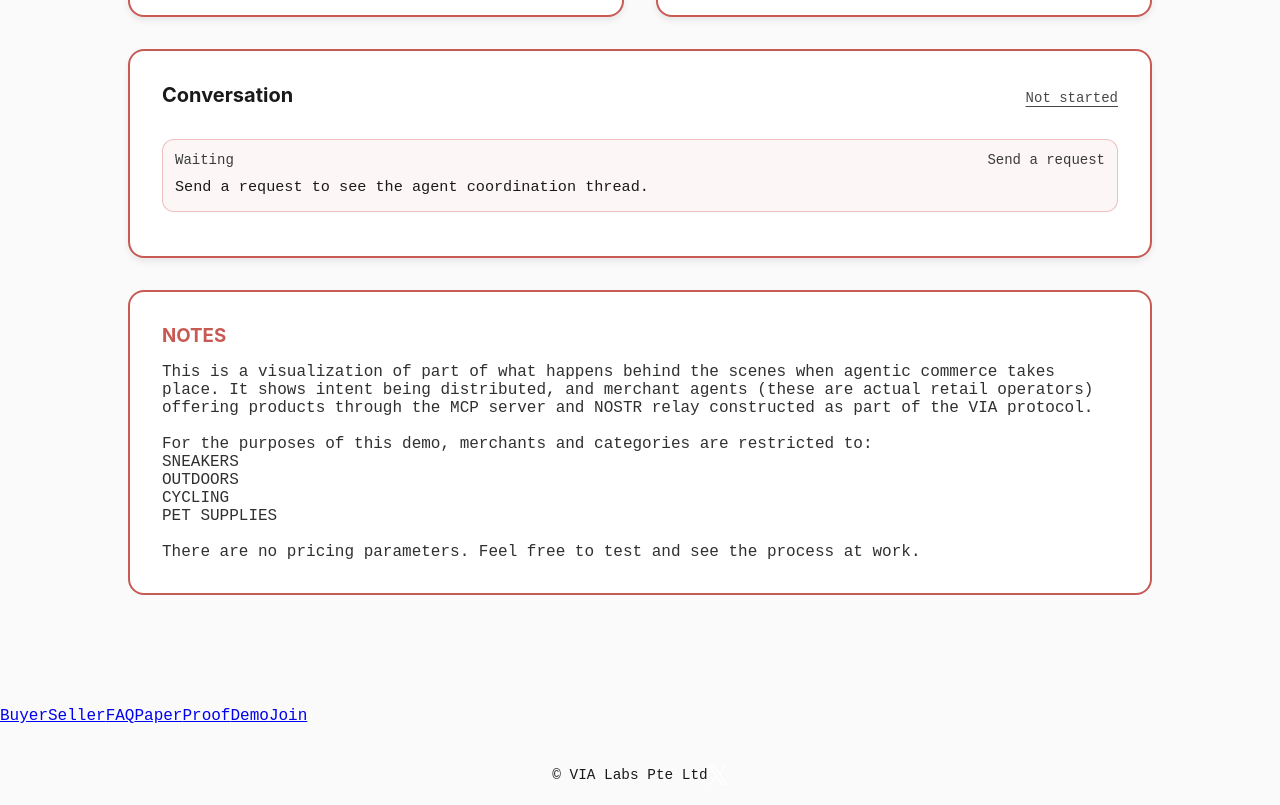
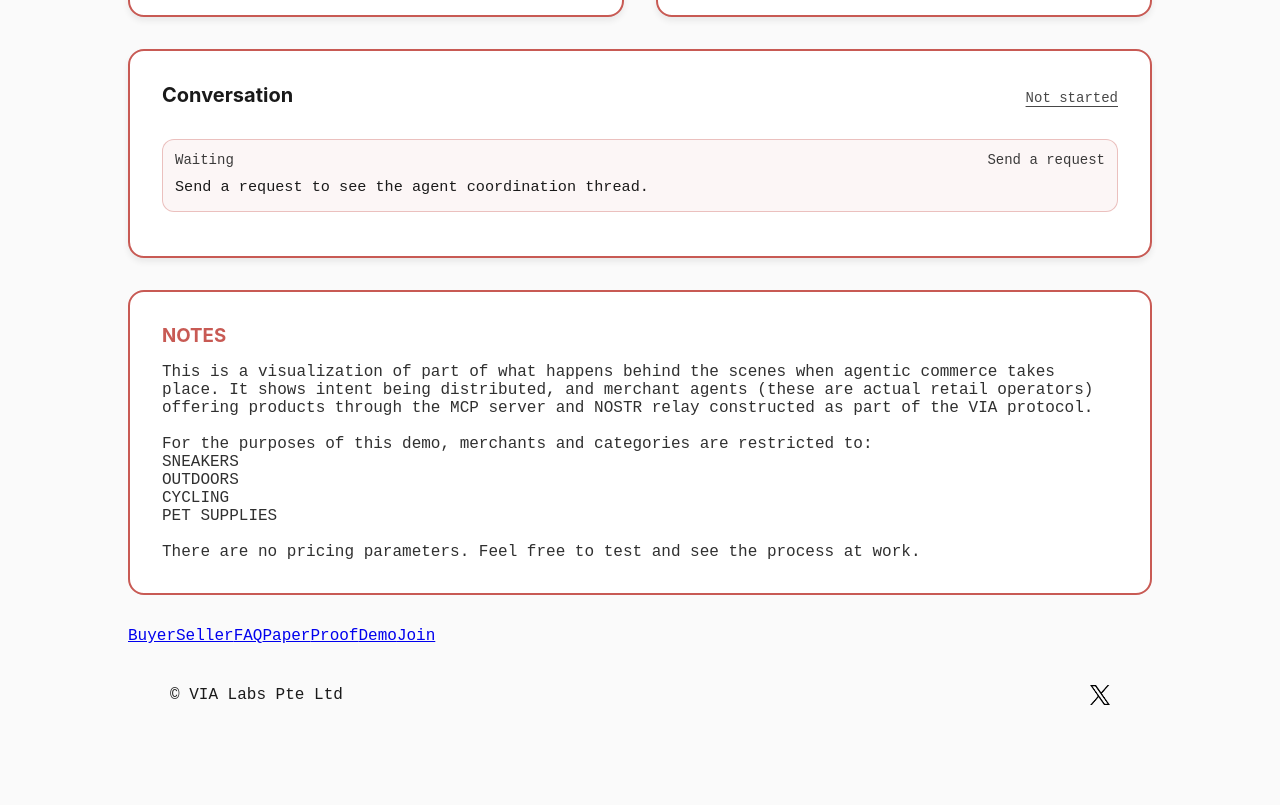
Before and after one commit to richardjhobbs/via_demo, a Next.js app: page / in a window 1280 px wide. Shown: the part 1530-2335 px from the top of the page. Built offline with nearby package versions, Linux system fonts and the light colour scheme.

Commit message:
Add bottom nav and fix footer X link

```diff
--- a/app/page.tsx
+++ b/app/page.tsx
@@ -63,7 +63,7 @@ export default function HomePage() {
   const [loading, setLoading] = useState(false);
   const [pollOn, setPollOn] = useState(false);
 
-  // Set your real X URL here (do not guess)
+  // Replace if needed, do not guess
   const xUrl = "https://x.com/via_labs_sg";
 
   const heroSubtitle = useMemo(() => {
@@ -225,11 +225,11 @@ export default function HomePage() {
     const stage = thread?.kpis?.stageLabel?.toLowerCase() ?? "";
     const offersCount = thread?.kpis?.offersCount ?? 0;
     const hasOfferSelected = Boolean(thread?.selectedOfferId);
-    const confirmed = Boolean(thread?.kpis?.confirmed);
+    const confirmedKpi = Boolean(thread?.kpis?.confirmed);
 
     const stepStatus = (n: number) => {
       if (!thread) return "Pending";
-      if (confirmed) return "Done";
+      if (confirmedKpi) return "Done";
       if (n === 1) return "Done";
       if (n === 2) return stage.includes("broadcast") || offersCount > 0 ? "Active" : "Pending";
       if (n === 3) return offersCount > 0 ? (offersCount >= 3 ? "Done" : "Active") : "Pending";
@@ -247,15 +247,16 @@ export default function HomePage() {
     ];
   }, [thread, intentLine, routingLine]);
 
+  // Correct mapping:
+  // Light mode (day): black icon
+  // Dark mode (night): white icon
   const viaLogoSrc = theme === "dark" ? "/images/VIA_logo_large_white.png" : "/images/VIA_logo_large_black.png";
   const xIconSrc = theme === "dark" ? "/images/logo-white.png" : "/images/logo-black.png";
 
   return (
     <>
-      {/* Uses the same structural hooks as getvia CSS */}
       <header>
         <a href="https://getvia.xyz/index.html" className="logo" aria-label="VIA Home">
-
           <img id="logo" src={viaLogoSrc} alt="VIA Logo" />
         </a>
       </header>
@@ -278,7 +279,6 @@ export default function HomePage() {
         </svg>
       </button>
 
-      {/* main is required for proper centering in your CSS */}
       <main>
         <div className="container">
           <h1>VIA DEMO</h1>
@@ -466,27 +466,12 @@ export default function HomePage() {
                 </>
               )}
 
-              {/* Buttons at the bottom of the right Offers column */}
+              {/* Buttons at the bottom of the right column */}
               <div style={{ marginTop: 16 }}>
                 <div className="demo-controls" style={{ justifyContent: "center" }}>
-                  <button
-                    className={"demo-pill " + (rightTab === "offers" ? "active" : "")}
-                    onClick={() => setRightTab("offers")}
-                  >
-                    Offers
-                  </button>
-                  <button
-                    className={"demo-pill " + (rightTab === "transparency" ? "active" : "")}
-                    onClick={() => setRightTab("transparency")}
-                  >
-                    Transparency
-                  </button>
-                  <button
-                    className={"demo-pill " + (rightTab === "debug" ? "active" : "")}
-                    onClick={() => setRightTab("debug")}
-                  >
-                    Debug
-                  </button>
+                  <button className={"demo-pill " + (rightTab === "offers" ? "active" : "")} onClick={() => setRightTab("offers")}>Offers</button>
+                  <button className={"demo-pill " + (rightTab === "transparency" ? "active" : "")} onClick={() => setRightTab("transparency")}>Transparency</button>
+                  <button className={"demo-pill " + (rightTab === "debug" ? "active" : "")} onClick={() => setRightTab("debug")}>Debug</button>
                 </div>
               </div>
             </div>
@@ -547,8 +532,8 @@ export default function HomePage() {
               </div>
             </div>
           </div>
-        </div>
-      </main>
+
+          {/* Bottom Nav (full getvia nav) */}
           <nav className="bottom-nav" aria-label="Main navigation">
             <a href="https://getvia.xyz/buyer.html" className="bottom-nav-link">Buyer</a>
             <a href="https://getvia.xyz/seller.html" className="bottom-nav-link">Seller</a>
@@ -559,30 +544,23 @@ export default function HomePage() {
             <a href="https://getvia.xyz/join.html" className="bottom-nav-link">Join</a>
           </nav>
 
-      {/* Footer uses the same classes as getvia */}
+          {/* Footer: single X link only, no ghost links */}
           <footer className="site-footer">
-  <div className="footer-left">
-    © VIA Labs Pte Ltd
-  </div>
+            <div className="demo-footer-left">© VIA Labs Pte Ltd</div>
 
-  <div className="footer-right">
-    <a
-      href="https://x.com/via_labs_sg"
-      target="_blank"
-      rel="noopener noreferrer"
-      className="social-link"
-    >
+            <div className="demo-footer-right">
+              <a href={xUrl} target="_blank" rel="noopener noreferrer" className="social-link" aria-label="VIA on X">
                 <img
                   id="socialIcon"
-        src="/images/logo-white.png"
+                  src={xIconSrc}
                   alt="X"
                   className="social-icon"
-        data-light="/images/logo-black.png"
-        data-dark="/images/logo-white.png"
                 />
               </a>
             </div>
           </footer>
+        </div>
+      </main>
     </>
   );
 }
```
Lines whose indentation alone changed are shown as unchanged.
